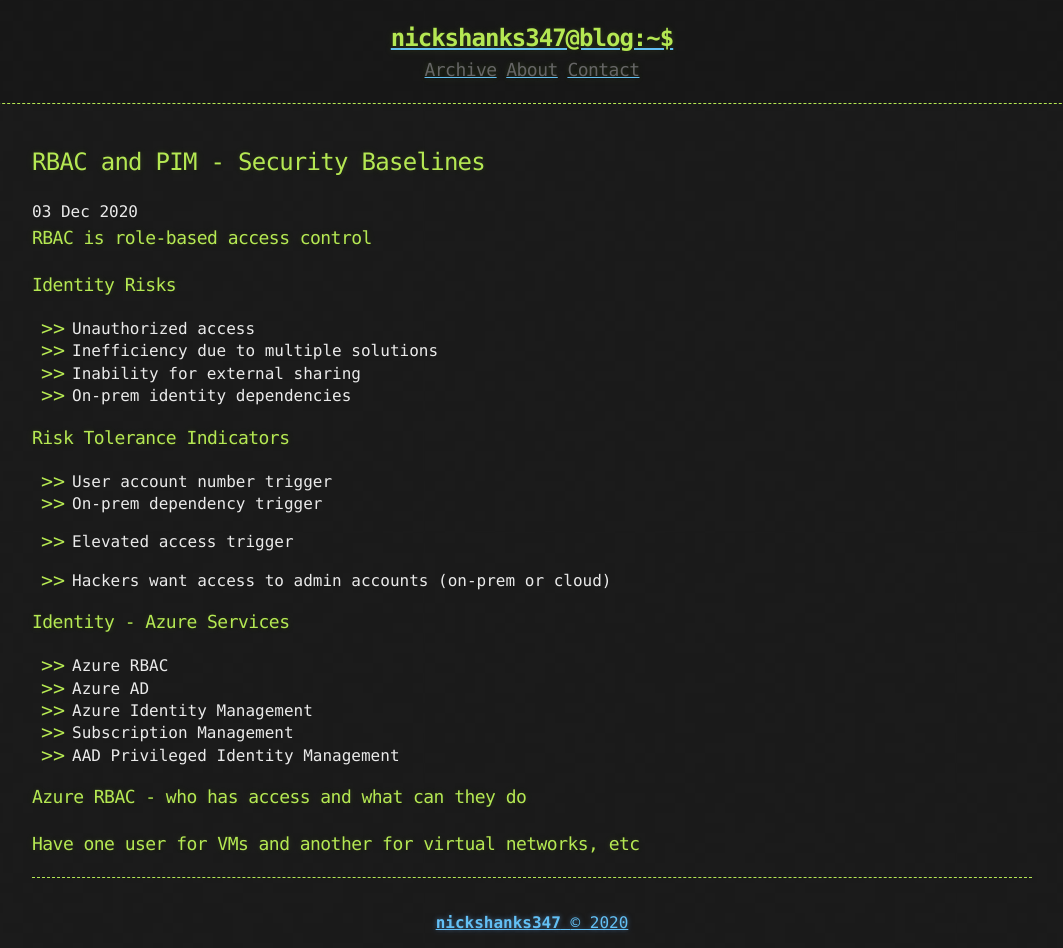
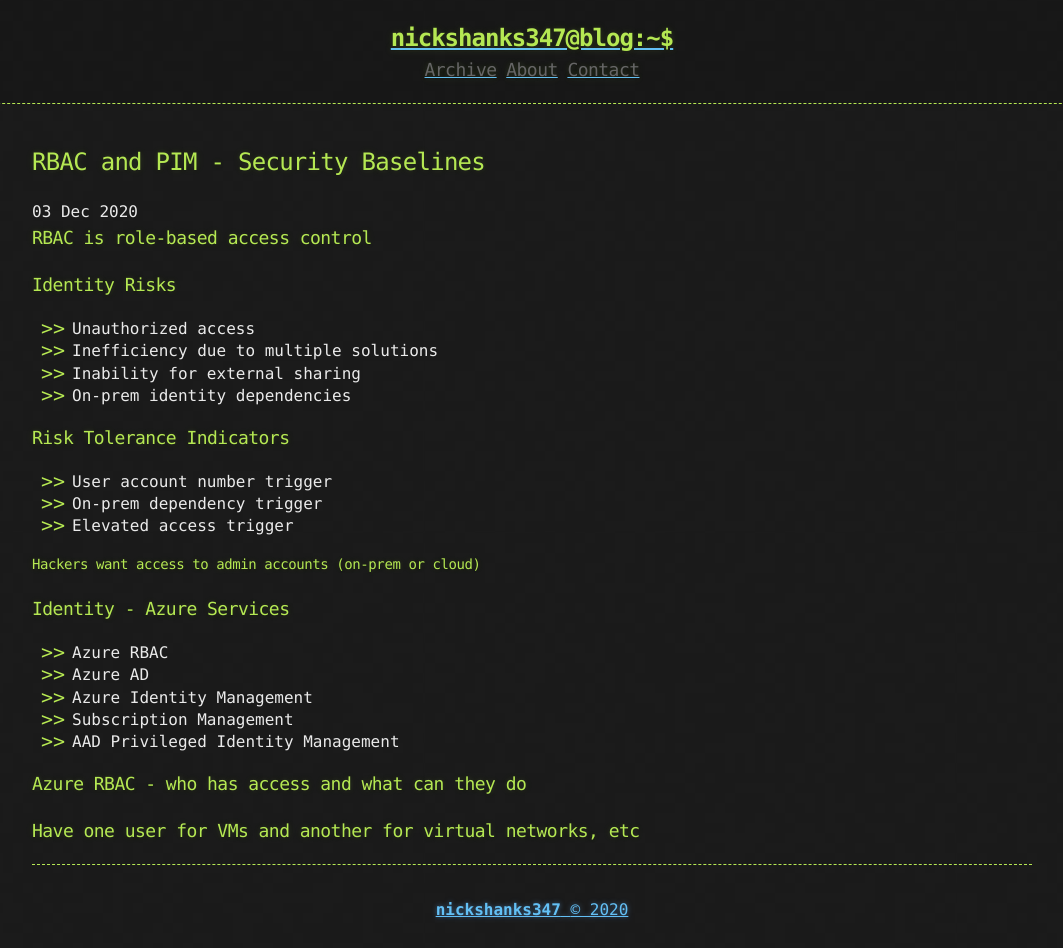
Before and after one commit to nickshanks347/nickshanks347.github.io, a Jekyll site: the page built from _posts/2020-12-03-rbac-and-pim.md, in a window 1280 px wide. Shown: the whole page, without its empty margins (108-1171 px from the left). Built offline with Jekyll 4.4.1, drawn with Linux system fonts in a browser that asks for light colours.

```diff
--- a/_posts/2020-12-03-rbac-and-pim.md
+++ b/_posts/2020-12-03-rbac-and-pim.md
@@ -19,7 +19,7 @@ published: true
 * On-prem dependency trigger
 * Elevated access trigger
 
-* Hackers want access to admin accounts (on-prem or cloud)
+#### Hackers want access to admin accounts (on-prem or cloud)
 
 ### Identity - Azure Services
 
```
